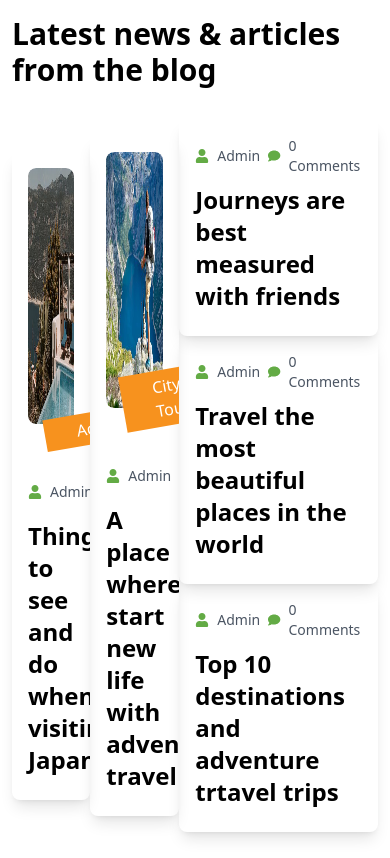
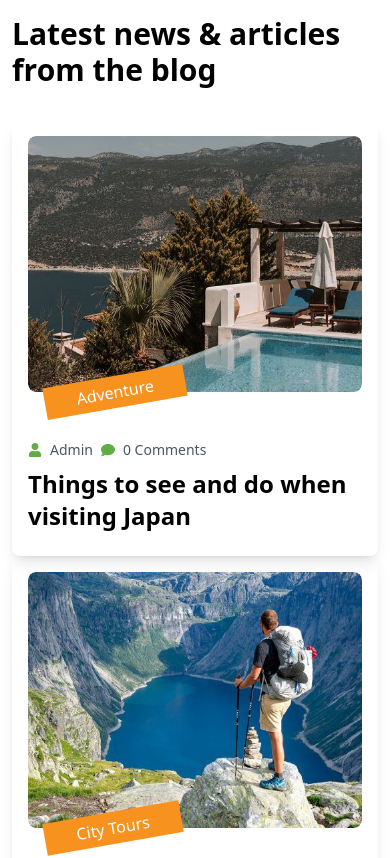
Before and after one commit to MaitriPatel242/BookNGo, a React (Vite) app in the folder frontend/: page / in a window 390 px wide. Shown: the part 8340-9198 px from the top of the page. Built offline with nearby package versions, Linux system fonts and the light colour scheme.

Commit message:
responsive design

```diff
--- a/frontend/src/components/Blog.jsx
+++ b/frontend/src/components/Blog.jsx
@@ -73,7 +73,7 @@
                     <button className="lg:block hidden bg-green text-white rounded-lg text-lg shadow py-4 px-8 font-bold">View More</button>
                 </div>
                 <div>
-                    <div className="flex justify-between items-center">
+                    <div className="flex flex-wrap justify-between items-center">
                         <Blogs text="Things to see and do when visiting Japan" title="Adventure" image="/blog-01-500x360.jpg" />
                         <Blogs text="A place where start new life with adventure travel" title="City Tours" image="/blog-02-500x360.jpg" />
                         <div className='flex flex-col'>
```
